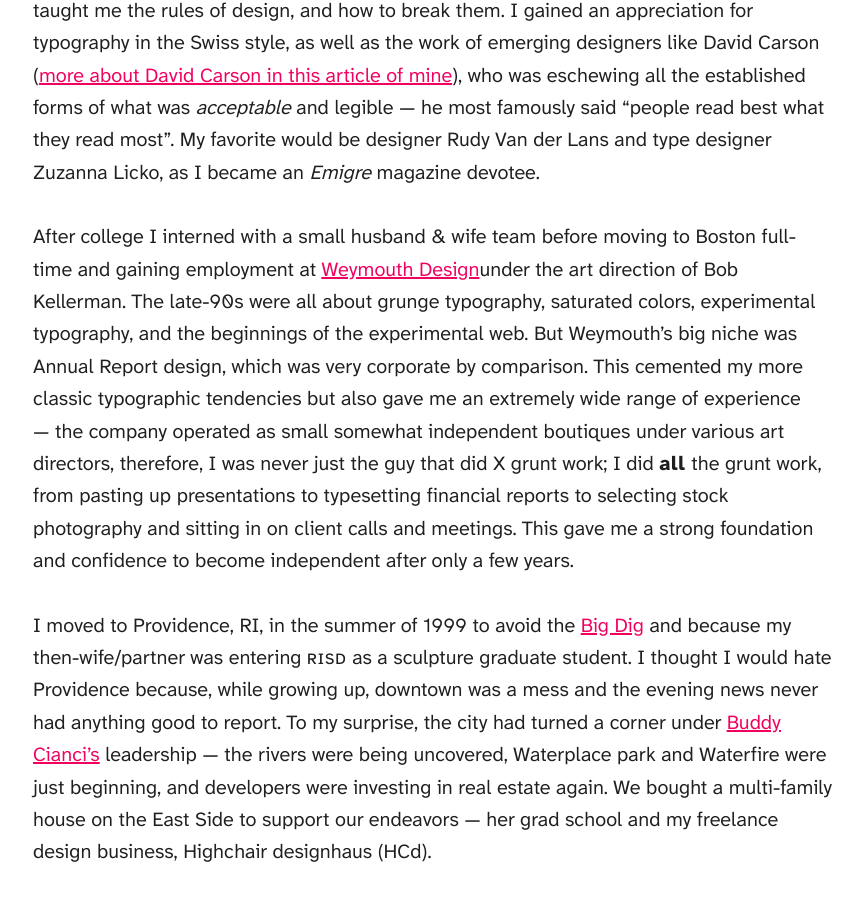
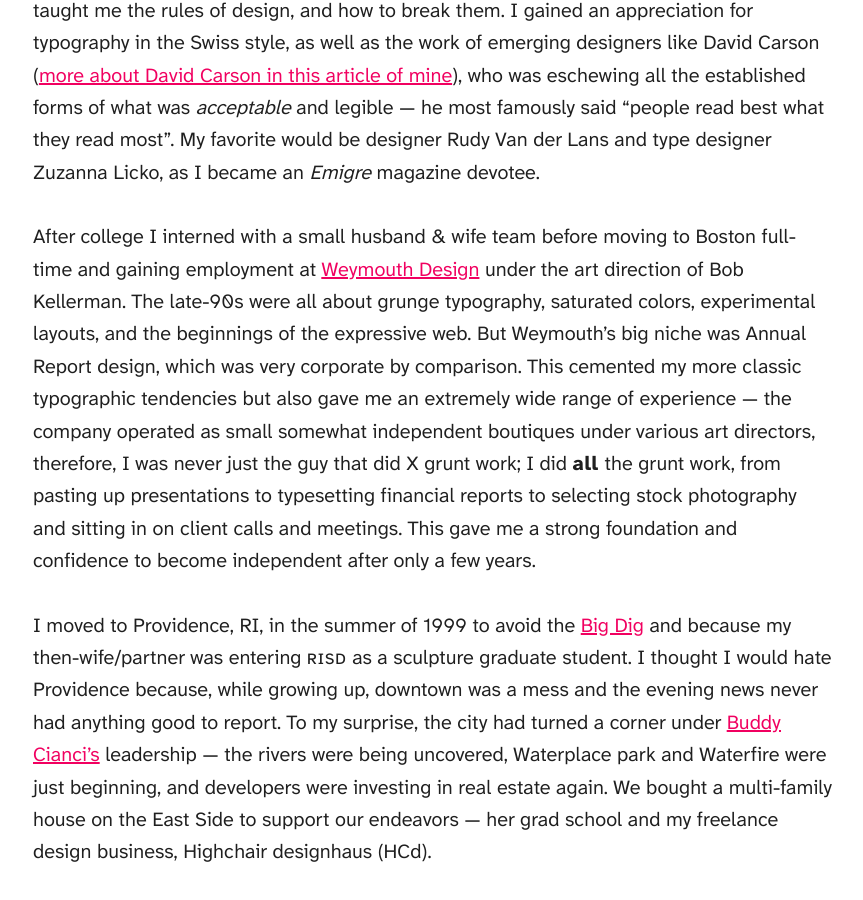
Before and after one commit to highchair/highchairdesign-com, a Jekyll site: the page built from about.md, in a window 1280 px wide and 900 px high, scrolled down 1788 px. Shown: the whole window, without its empty margins (27-890 px from the left). Built offline with Jekyll 4.4.1, drawn with Linux system fonts in a browser that asks for light colours; some web fonts are replaced; some of the changed text lies outside the part shown.

```diff
--- a/about.md
+++ b/about.md
@@ -29,19 +29,19 @@ College introduced me to Graphic Design, but it was too early for the web. It wa
 
 Despite what seems like a luddite world — it was all cutting edge at the time — college taught me the rules of design, and how to break them. I gained an appreciation for typography in the Swiss style, as well as the work of emerging designers like David Carson ([more about David Carson in this article of mine]({% link _posts/2019-08-17-sameness-breeds-sameness.md %})), who was eschewing all the established forms of what was *acceptable* and legible — he most famously said <q>people read best what they read most</q>. My favorite would be designer Rudy Van der Lans and type designer Zuzanna Licko, as I became an _Emigre_ magazine devotee.
 
-After college I interned with a small husband & wife team before moving to Boston full-time and gaining employment at [Weymouth Design](https://weymouthdesign.com)under the art direction of Bob Kellerman. The late-90s were all about grunge typography, saturated colors, experimental typography, and the beginnings of the experimental web. But Weymouth's big niche was Annual Report design, which was very corporate by comparison. This cemented my more classic typographic tendencies but also gave me an extremely wide range of experience — the company operated as small somewhat independent boutiques under various art directors, therefore, I was never just the guy that did X grunt work; I did **all** the grunt work, from pasting up presentations to typesetting financial reports to selecting stock photography and sitting in on client calls and meetings. This gave me a strong foundation and confidence to become independent after only a few years.
+After college I interned with a small husband & wife team before moving to Boston full-time and gaining employment at [Weymouth Design](https://weymouthdesign.com) under the art direction of Bob Kellerman. The late-90s were all about grunge typography, saturated colors, experimental layouts, and the beginnings of the expressive web. But Weymouth's big niche was Annual Report design, which was very corporate by comparison. This cemented my more classic typographic tendencies but also gave me an extremely wide range of experience — the company operated as small somewhat independent boutiques under various art directors, therefore, I was never just the guy that did X grunt work; I did **all** the grunt work, from pasting up presentations to typesetting financial reports to selecting stock photography and sitting in on client calls and meetings. This gave me a strong foundation and confidence to become independent after only a few years.
 
 I moved to Providence, RI, in the summer of 1999 to avoid the [Big Dig](https://en.wikipedia.org/wiki/Big_Dig) and because my then-wife/partner was entering <span class="abbr">RISD</span> as a sculpture graduate student. I thought I would hate Providence because, while growing up, downtown was a mess and the evening news never had anything good to report. To my surprise, the city had turned a corner under [Buddy Cianci’s](https://en.wikipedia.org/wiki/Buddy_Cianci#Mayor_of_Providence.2C_1991.E2.80.932002) leadership — the rivers were being uncovered, Waterplace park and Waterfire were just beginning, and developers were investing in real estate again. We bought a multi-family house on the East Side to support our endeavors — her grad school and my freelance design business, Highchair designhaus (HCd).
 
-It was also a time when the City’s mill stock were receiving much attention. [Fort Thunder](https://en.wikipedia.org/wiki/Fort_Thunder) fell to developers and a series of artist-initiatives arose — Puente and The Plant, Monohasset Mills, the Steel Yard, Firehouse 13, and my own [ArtInRuins.com](https://artinruins.com) to name a few.
+It was also a time when the City’s mill stock were receiving much attention. [Fort Thunder](https://en.wikipedia.org/wiki/Fort_Thunder) fell to developers and a series of artist-initiatives arose — Puente and The Plant, Monohasset Mills, the Steel Yard, Firehouse 13, and my own [ArtInRuins.com](https://artinruins.com/) to name a few.
 
 My freelance business picked up. In Rhode Island, word of mouth is the most important form of marketing. It is slow to grow, but it is organic and more sustainable. I supported myself with freelance projects and commonly found new people through Craigslist (yes, really) and <span class="abbr">RISD</span>’s ArtWorks website. Eventually, in 2005, after a divorce, I hired my first full time employee, James Re, and we were Highchair for another 5 years.
 
-In 2007, I helped start a real estate development called **The Grant**. My business partner and I were interested in creating small office spaces aimed at creative businesses with the idea that we could team up and share amenities or even clients. It worked to a small degree, with some interactions between my design studio and an [architectural studio](https://fjmarch.com) as well as a [landscape design team](https://www.magmadesigngroup.com). If nothing else, the energy in the early years was great, with a silkscreen shop, recording studio, cafe, photographers, and others. It cemented a place for me in the City of Pawtucket as a small developer, and I was invited to sit on a board as well as participate in <span class="abbr">RFP</span>’s to work on downtown improvement initiatives.
+In 2007, I helped start a real estate development called **The Grant**. My business partner and I were interested in creating small office spaces aimed at creative businesses with the idea that we could team up and share amenities or even clients. It worked to a small degree, with some interactions between my design studio and an [architectural studio](https://fjmarch.com/) as well as a [landscape design team](https://www.magmadesigngroup.com/). If nothing else, the energy in the early years was great, with a silkscreen shop, recording studio, cafe, photographers, and others. It cemented a place for me in the City of Pawtucket as a small developer, and I was invited to sit on a board as well as participate in <span class="abbr">RFP</span>’s to work on downtown improvement initiatives.
 
-The 2008 financial crisis was tough on everyone. Highchair worked with quite a few non-profits and also with some real estate developers, and both sectors were hit hard by the recession. 2009 was survival mode, but by 2010 is was clear that HCd was no longer sustainable. Through a mutual project or two, James and I agreed to become part of C. Murray Consulting, who did not have a design staff at the time, but were a growing WordPress development shop just starting to get into Drupal. They later rebranded as [Oomph, Inc.](https://oomphinc.com)
+The 2008 financial crisis was tough on everyone. Highchair worked with quite a few non-profits and also with some real estate developers, and both sectors were hit hard by the recession. 2009 was survival mode, but by 2010 is was clear that HCd was no longer sustainable. Through a mutual project or two, James and I agreed to become part of C. Murray Consulting, who did not have a design staff at the time, but were a growing WordPress development shop just starting to get into Drupal. They later rebranded as [Oomph, Inc.](https://oomphinc.com/)
 
-Personally, 2010 was a big year of change as well. I remarried and prepared to move from the loft apartment at the Grant back to my house on the East Side, as we were expecting our first child the following summer. Oomph was good, but I was missing the open camaraderie I had at the Grant, sharing a studio with a talented [illustrator](https://jrtmcp.com), [painter](https://www.josiemorway.com), and programmers.
+Personally, 2010 was a big year of change as well. I remarried and prepared to move from the loft apartment at the Grant back to my house on the East Side, as we were expecting our first child the following summer. Oomph was good, but I was missing the open camaraderie I had at the Grant, sharing a studio with a talented [illustrator](https://jrtmcp.com/), [painter](https://www.josiemorway.com/), and programmers.
 
 In 2012, I was hired at Project Evolution[^2], a move made sweet by the team I would be joining — a few friends from the Grant as well as James who had all joined together under the leadership of a college acquaintance from a town close to where I grew up. The chance to join those folks again was too good to pass up. Although the company did not last another two years (through a complicated series of mishaps, poor
 executive management, and demanding clients), we had a great run and I regret nothing.
@@ -52,7 +52,7 @@ executive management, and demanding clients), we had a great run and I regret no
 
 Over the course of my career I have transitioned from visual thinking and visual <span class="abbr">UI</span> to systems thinking and <span class="abbr">UX</span>. Now, “Name-your-mode Experience” design is a thing — Service Experience, Customer Experience, Video Experience... I have become more and more interested in data, personas, and psychology. My role has become more about conversations, questions, and proving hypothesis and assumptions. Finding the story and figuring out how best to tell it.
 
-Now I blog to think when I think to blog. Writing helps me process ideas and refine my communication. I also “[write back](https://benjamincongdon.me/blog/2025/01/25/AI-Slop-Suspicion-and-Writing-Back/)” to combat A.I. Slop and put something good into the world, even if it might be half-baked.
+Now I blog to think when I think to blog. Writing helps me process ideas and refine my communication. I also “[write back](https://benjamincongdon.me/blog/2025/01/25/AI-Slop-Suspicion-and-Writing-Back/)” to combat A.I. slop and put something good into the world, even if it might be half-baked.
 
 
 ## Colophon
```
Also changed, not shown: other parts of about.md (+3 -3 lines), resume.md (+4 -2 lines).
